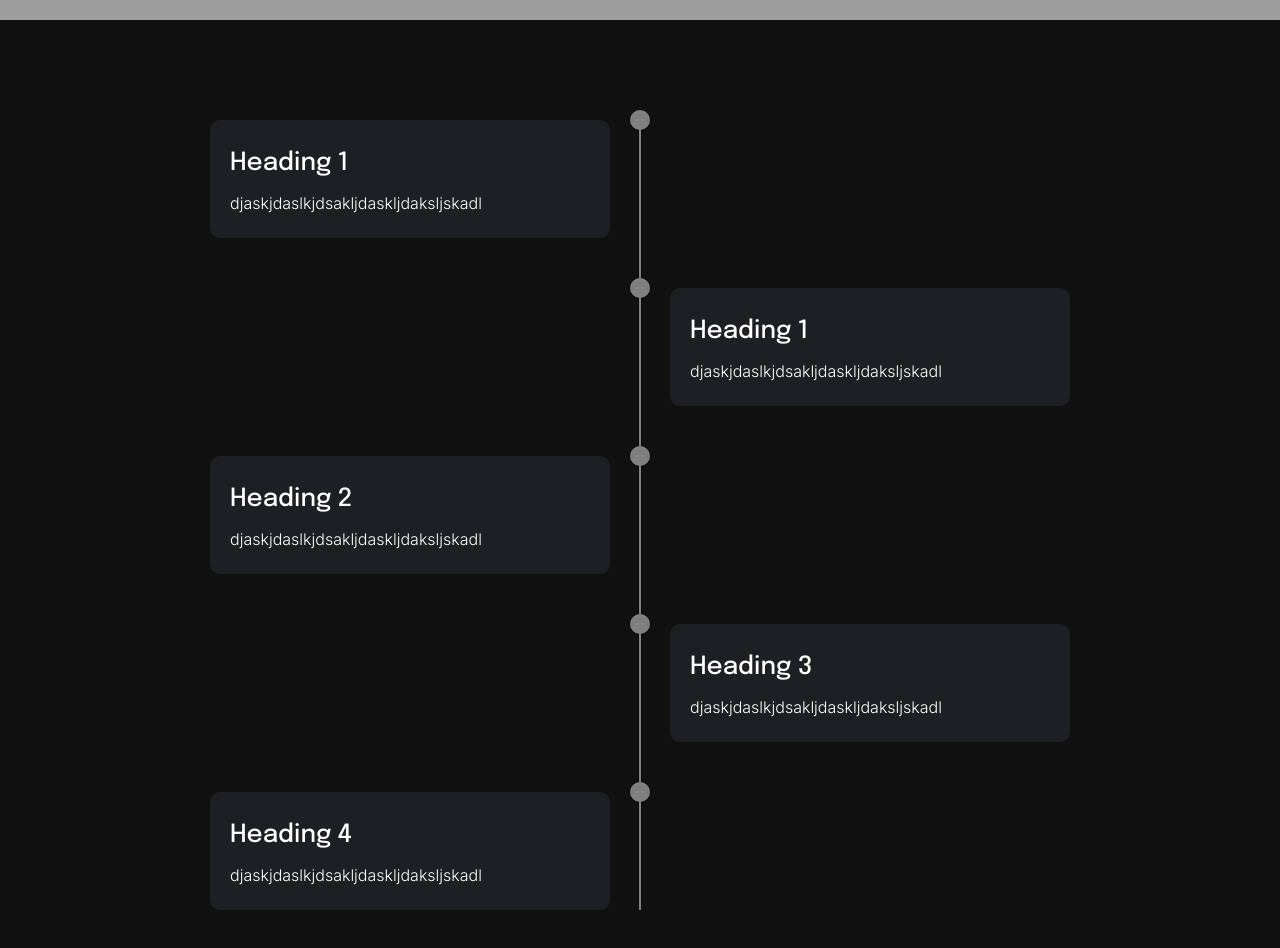
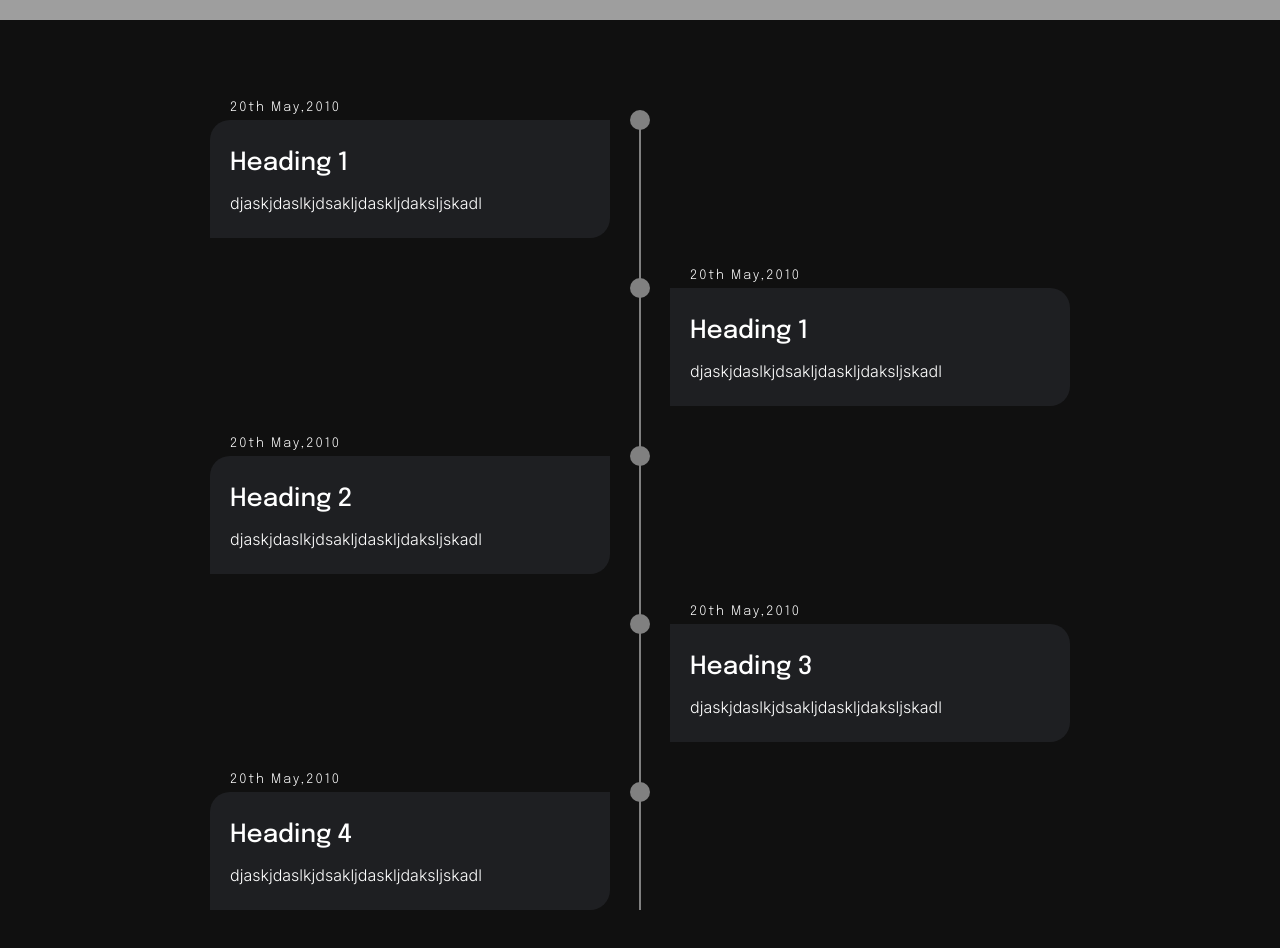
Before and after one commit to qeoptuuqrro/Project-Three, a plain HTML site: page src/index.html in a window 1280 px wide. Shown: the part 940-1888 px from the top of the page. Drawn offline with Linux system fonts and the light colour scheme; grey boxes are pictures that could not be loaded.

Commit message:
timeline complete

```diff
--- a/src/index.html
+++ b/src/index.html
@@ -61,30 +61,35 @@
         <ul>
           <li>
             <div class="timeline-content">
+              <h2 class="date">20th May,2010</h2>
               <h1>Heading 1</h1>
               <p>djaskjdaslkjdsakljdaskljdaksljskadl</p>
             </div>
           </li>
           <li>
             <div class="timeline-content">
+              <h2 class="date">20th May,2010</h2>
               <h1>Heading 1</h1>
               <p>djaskjdaslkjdsakljdaskljdaksljskadl</p>
             </div>
           </li>
           <li>
             <div class="timeline-content">
+              <h2 class="date">20th May,2010</h2>
               <h1>Heading 2</h1>
               <p>djaskjdaslkjdsakljdaskljdaksljskadl</p>
             </div>
           </li>
           <li>
             <div class="timeline-content">
+              <h2 class="date">20th May,2010</h2>
               <h1>Heading 3</h1>
               <p>djaskjdaslkjdsakljdaskljdaksljskadl</p>
             </div>
           </li>
           <li>
             <div class="timeline-content">
+              <h2 class="date">20th May,2010</h2>
               <h1>Heading 4</h1>
               <p>djaskjdaslkjdsakljdaskljdaksljskadl</p>
             </div>
--- a/src/main.css
+++ b/src/main.css
@@ -233,7 +233,12 @@ button{
   font-weight: 300;
 }
 
-
+.timeline-content .date{
+  font-size: 13px;
+  font-weight: 300;
+  margin-bottom: 10px;
+  letter-spacing: 2px;
+}
 
 /* Media Queries */
 @media screen and (min-width: 992px){
@@ -280,12 +285,14 @@ button{
     float: left;
     clear: right;
     transform: translateX(-30px);
+    border-radius: 20px 0px 20px 0px;
   }
 
   .timeline ul li:nth-child(even){
     float: right;
     clear: left;
     transform: translateX(30px);
+    border-radius: 0px 20px 20px 0px;
   }
 
   .timeline::before{
@@ -319,4 +326,8 @@ button{
   .timeline ul li:hover:after{
     background-color: rgb(225, 169, 47);
   }
+  .timeline-content .date{
+    position: absolute;
+    top: -30px;
+  }
 }
```
